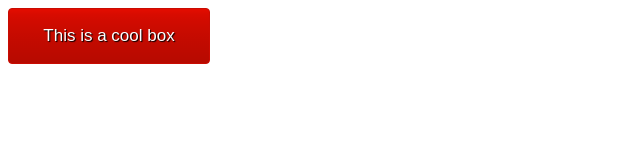
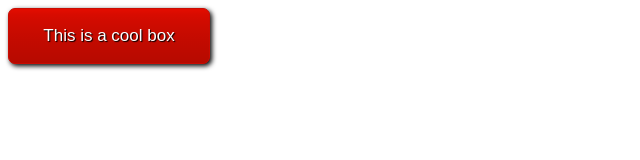
Before and after one commit to jasheloper/css-box-project, a plain HTML site: page index.html in a window 1280 px wide. Shown: the whole page, without its empty margins (0-640 px from the left). Drawn offline with Linux system fonts and the light colour scheme.

Commit message:
adds box shadow

```diff
--- a/style.css
+++ b/style.css
@@ -11,7 +11,7 @@ html {
     text-align: center;
     color: white;
     text-shadow: 1px 1px 1px black;
-    border-radius: 4px;
+    border-radius: 7px;
     border: 1px solid #c90c02;
     background: linear-gradient(
         to bottom,
@@ -20,4 +20,5 @@ html {
         rgba(0, 0, 0, 0.2)
     );
     background-color: #E40C00;
+    box-shadow: 2px 2px 5px black;
   }
```
